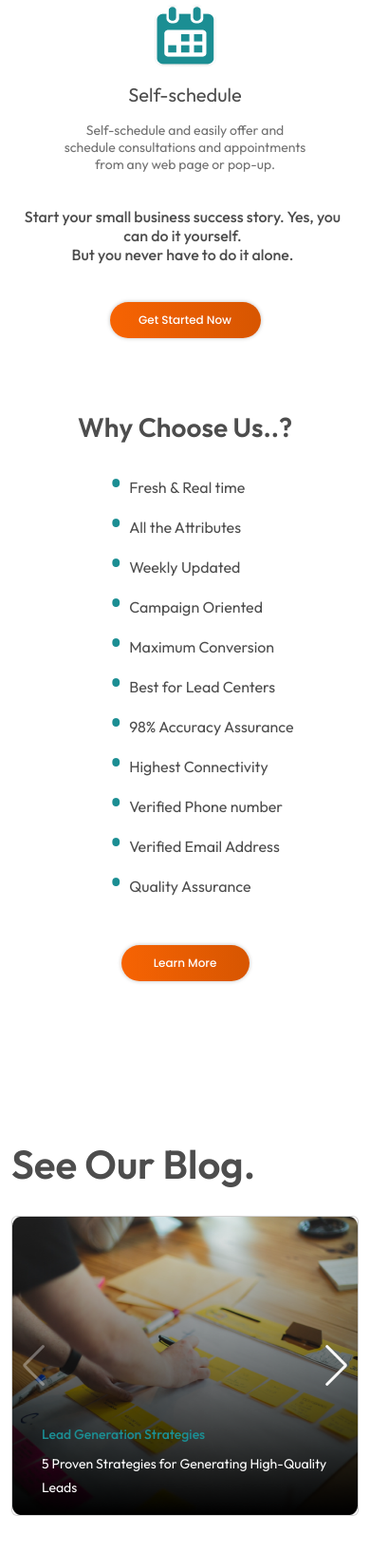
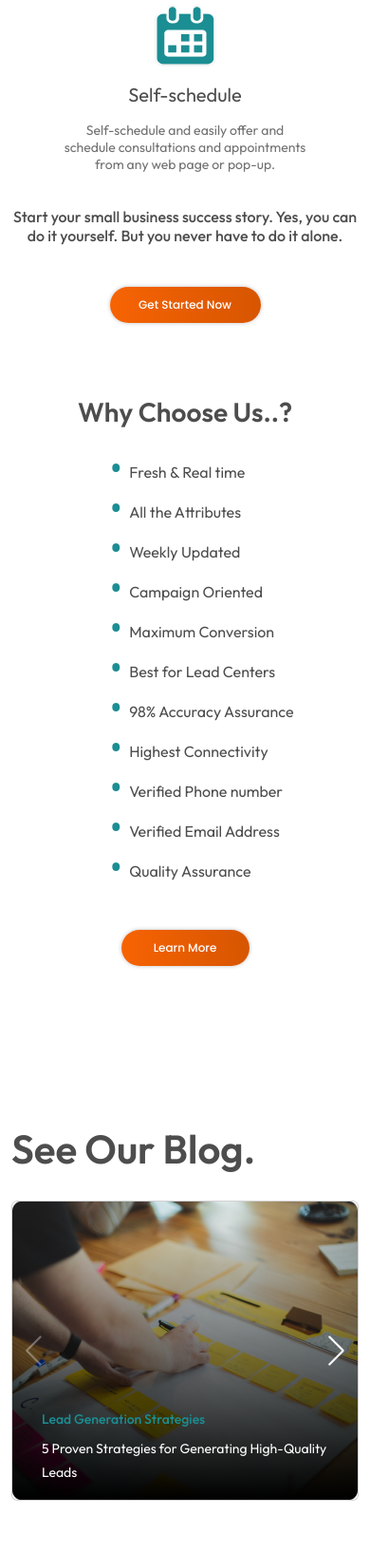
Before and after one commit to rashidshahbaz444/GigaBiteSoft.github.io, a plain HTML site: page index.html in a window 390 px wide. Shown: the part 3567-5201 px from the top of the page at 95% size. Drawn offline with nearby package versions, Linux system fonts and the light colour scheme.

Commit message:
GigaBiteSoft
v-2

```diff
--- a/index.html
+++ b/index.html
@@ -318,8 +318,11 @@
             </div>
             <div class="row bussiness-footer justify-content-center text-center ">
                 <div class="col-md-8 bussiness-footerT aos-init aos-animate" data-aos="fade-up">
-                    <h6 class="section-heading">Start your small business success story. Yes, you can do it yourself.
+                    <h6 class="section-heading section-heading-tab">Start your small business success story. Yes, you can do it yourself.
                         <br> But you never have to do it alone.
+                    </h6>
+                    <h6 class="section-heading section-heading-mob">Start your small business success story. Yes, you can do it yourself.
+                        But you never have to do it alone.
                     </h6>
                 </div>
             </div>
--- a/style.css
+++ b/style.css
@@ -617,6 +617,10 @@ html {
     display: none;
 }
 
+.section-heading-mob{
+    display: none !important;
+}
+
 .bussiness-Con .bussiness-body .bussiness-features h3 {
     font-family: 'Outfit';
     font-style: normal;
@@ -2774,7 +2778,7 @@ input {
 
 }
 
-@media only screen and (min-width: 250px) and (max-width: 480px) {
+@media only screen and (min-width: 200px) and (max-width: 480px) {
 
     /* buttons */
     .started-btn {
@@ -3012,7 +3016,8 @@ input {
     }
 
     .bussiness-Con .bussiness-body .bussiness-features .expand-reach,
-    .bussiness-Con .bussiness-body .bussiness-features .self-sehedule {
+    .bussiness-Con .bussiness-body .bussiness-features .self-sehedule ,
+    .section-heading-tab{
         display: none !important;
     }
 
@@ -3022,6 +3027,14 @@ input {
 
     .bussiness-Sec {
         margin-top: 65px;
+    }
+
+    .section-heading-mob{
+        display: block !important;
+        width: auto !important;
+    }
+    .bussiness-btn{
+        margin-top: 0px !important;
     }
 
     /* -6.  homePage-Choose Section */
@@ -3124,9 +3137,13 @@ input {
 
     .customer-Con .body-swip .previous-btn,
     .customer-Con .body-swip .next-btn {
-        color: #f30d0d;
-    }
-
+        color: #D85601;
+    }
+    .swiper-button-next:after, .swiper-rtl .swiper-button-prev:after,
+    .swiper-button-prev:after, .swiper-rtl .swiper-button-next:after
+    {
+        font-size: xx-large !important;
+    }
     /* 3. aboutPage-Industries Section */
 
     .industries-Con .row .Industries-Features {
```
